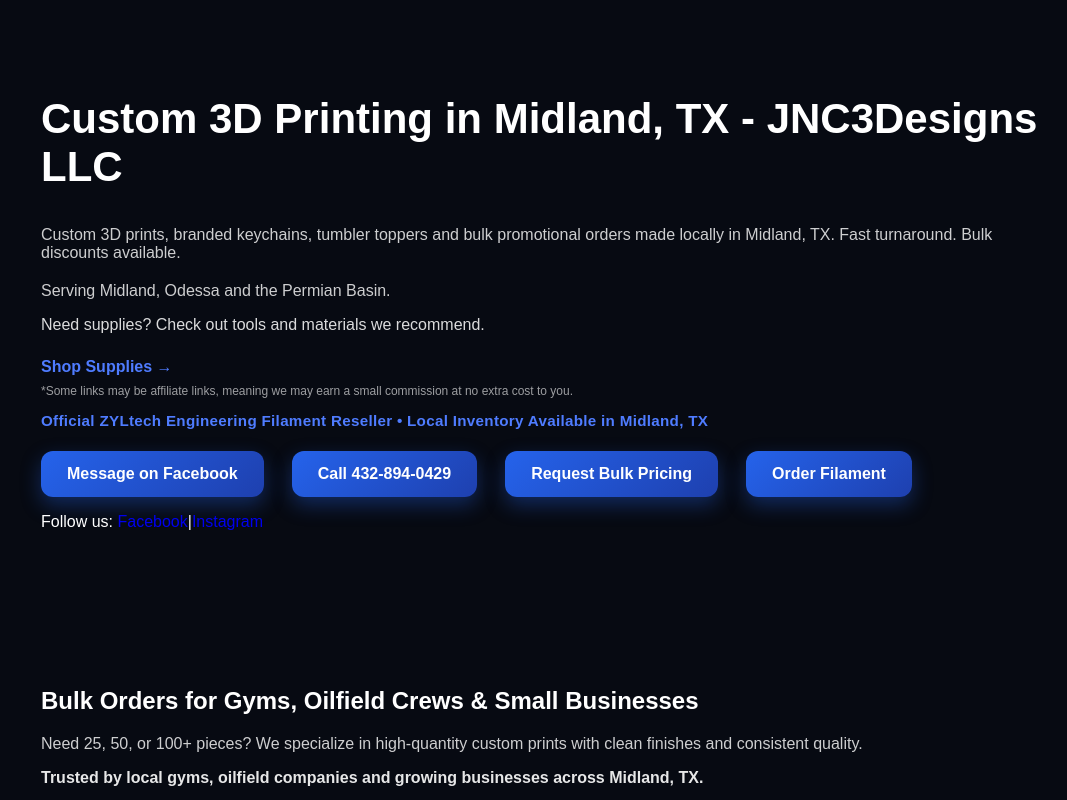
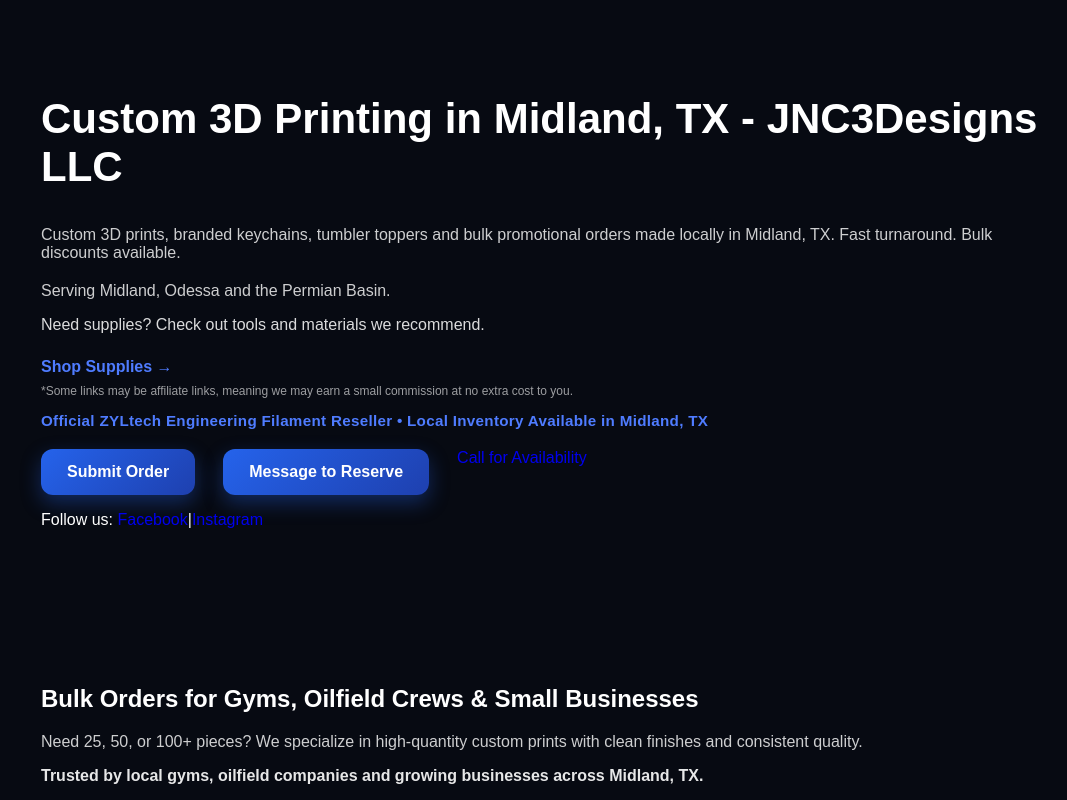
Before and after one commit to jnc3designs/jnc3designs-website, a Next.js app in the folder jnc3designs-premium/: page / in a window 1280 px wide. Shown: the top 800 px of the page, without its empty margins (99-1166 px from the left). Built offline with nearby package versions, Linux system fonts and the light colour scheme.

Commit message:
Refactor hero buttons and update links
Updated button layout and modified links for better functionality.

```diff
--- a/jnc3designs-premium/app/page.js
+++ b/jnc3designs-premium/app/page.js
@@ -37,32 +37,23 @@ export default function Home() {
     <p className="hero-subnote">
   Official ZYLtech Engineering Filament Reseller • Local Inventory Available in Midland, TX
 </p>
-        <div className="hero-buttons">
+      <div className="hero-buttons" style={{ marginTop: "20px" }}>
+  <a href="#filament-order" className="button-primary">
+    Submit Order
+  </a>
 
   <a
-  href="https://www.facebook.com/profile.php?id=61579552738924"
-  target="_blank"
-  rel="noreferrer"
-  className="button-primary"
->
-  Message on Facebook
-</a>
-
-  <a
-    href="tel:4328940429"
+    href="https://www.facebook.com/profile.php?id=61579552738924"
+    target="_blank"
+    rel="noreferrer"
     className="button-primary"
   >
-    Call 432-894-0429
+    Message to Reserve
   </a>
 
-  <a href="#quote" className="button-primary">
-  Request Bulk Pricing
-</a>
-
-          <a href="#filament" className="button-primary">
-  Order Filament
-</a>
-
+  <a href="tel:4328940429" className="button-secondary">
+    Call for Availability
+  </a>
 </div>
 
 
```
